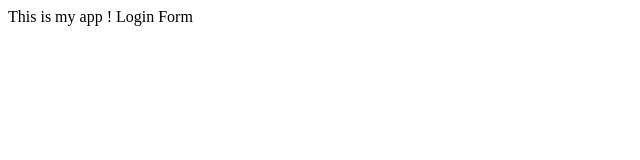
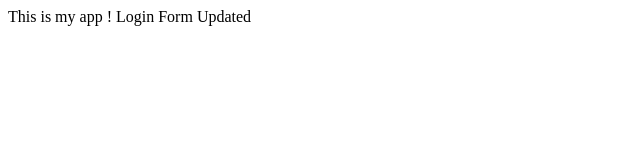
Before and after one commit to PasangDawa/mySample, a plain HTML site: page index.html in a window 1280 px wide. Shown: the full height of the page, 0-640 px from the left. Drawn offline with Linux system fonts and the light colour scheme.

Commit message:
login form

```diff
--- a/index.html
+++ b/index.html
@@ -4,6 +4,6 @@
   </head>
   <body>
     This is my app !
-    Login Form
+    Login Form Updated
   </body>
 </html>
```
